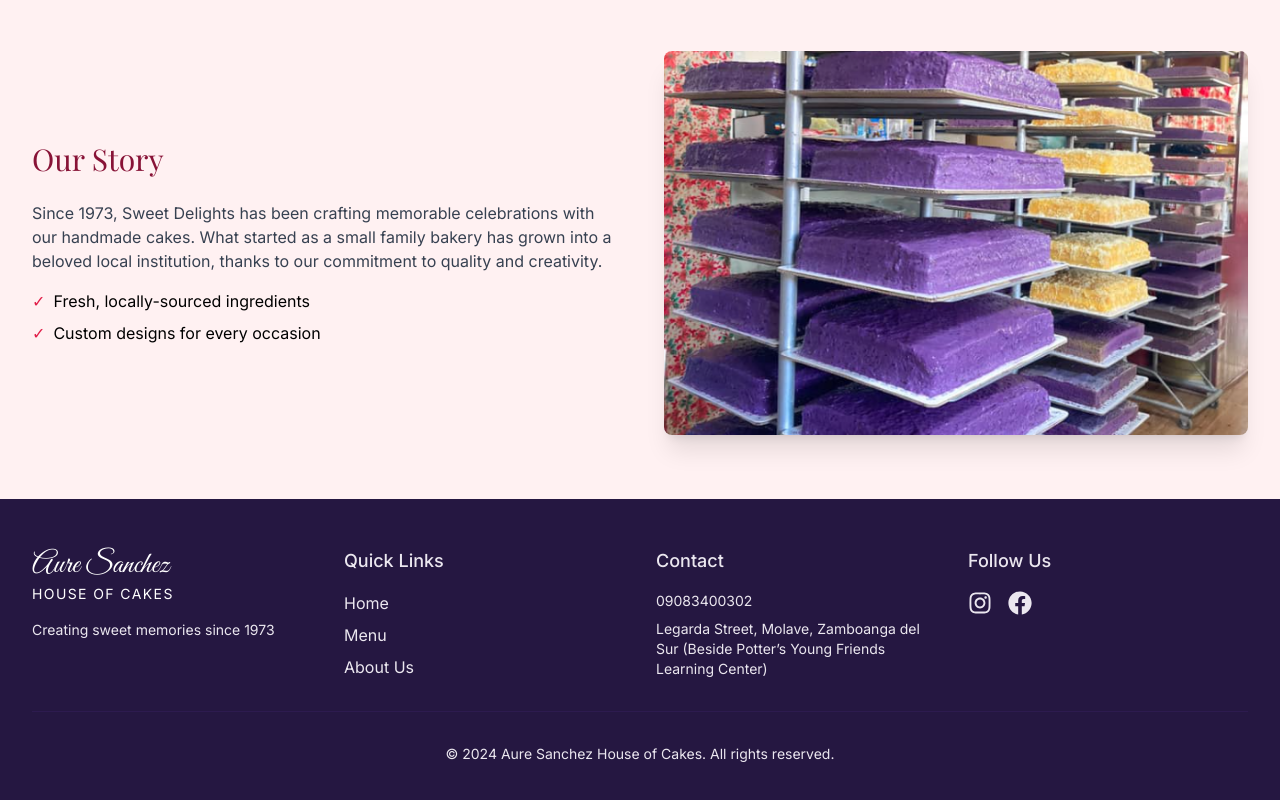
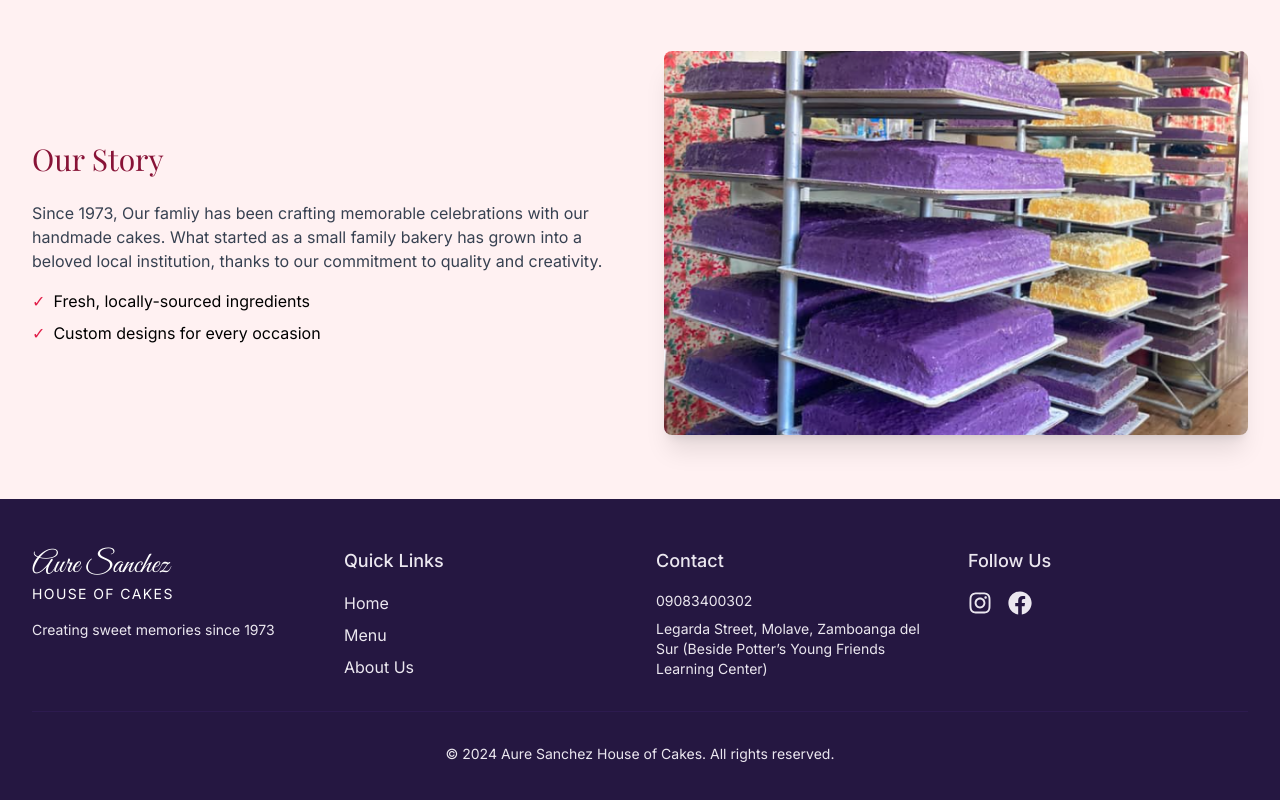
Before and after one commit to Wilfred1097/house-of-cake, a React (Vite) app: page / in a window 1280 px wide. Shown: the part 2807-3607 px from the top of the page. Built offline with nearby package versions, Linux system fonts and the light colour scheme.

Commit message:
change Sweet Delights with Our family in about page

```diff
--- a/src/components/About.jsx
+++ b/src/components/About.jsx
@@ -8,7 +8,7 @@ export default function About() {
           <div>
             <h2 className="text-3xl font-serif text-rose-900 mb-6">Our Story</h2>
             <p className="text-gray-700 mb-4">
-              Since 1973, Sweet Delights has been crafting memorable celebrations with our handmade cakes.
+              Since 1973, Our famliy has been crafting memorable celebrations with our handmade cakes.
               What started as a small family bakery has grown into a beloved local institution,
               thanks to our commitment to quality and creativity.
             </p>
```
